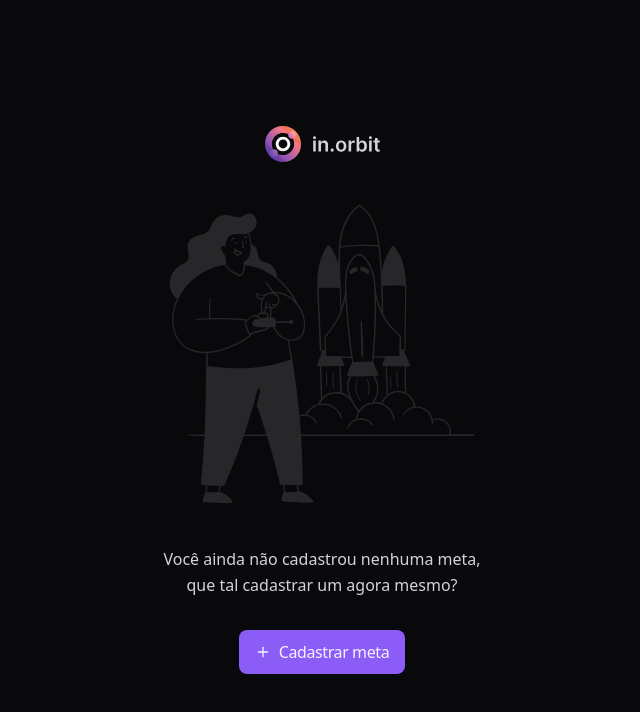
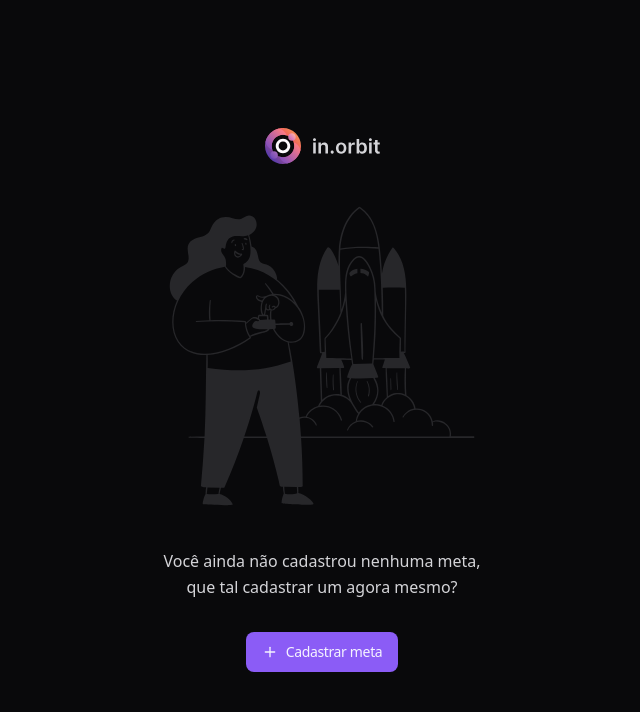
Before and after one commit to viniciusbls9/nlw-pocket, a React (Vite) app in the folder web/: page / in a window 1280 px wide. Shown: the top 712 px of the page, without its empty margins (318-958 px from the left). Built offline with nearby package versions, Linux system fonts and the light colour scheme.

Commit message:
refactor: change html button to component button

```diff
--- a/web/src/app.tsx
+++ b/web/src/app.tsx
@@ -1,6 +1,7 @@
 import { Plus } from 'lucide-react'
 import logo from './assets/logo-in-orbit.svg'
 import letsStart from './assets/lets-start-illustration.svg'
+import { Button } from './components/ui/button'
 
 export function App() {
   return (
@@ -12,13 +13,10 @@ export function App() {
         Você ainda não cadastrou nenhuma meta, que tal cadastrar um agora mesmo?
       </p>
 
-      <button
-        type="button"
-        className="px-4 py-2.5 rounded-lg bg-violet-500 text-violet-50 flex items-center gap-2 text-small font-medium tracking-tight hover:bg-violet-600"
-      >
+      <Button>
         <Plus className="size-4" />
         Cadastrar meta
-      </button>
+      </Button>
     </div>
   )
 }
```
